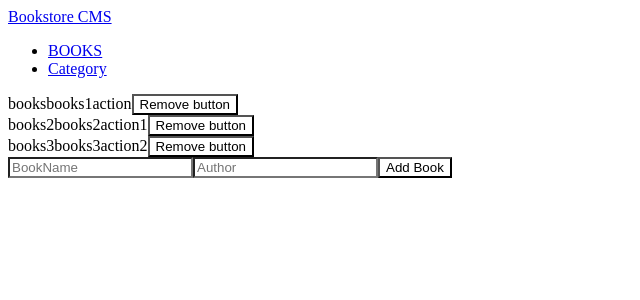
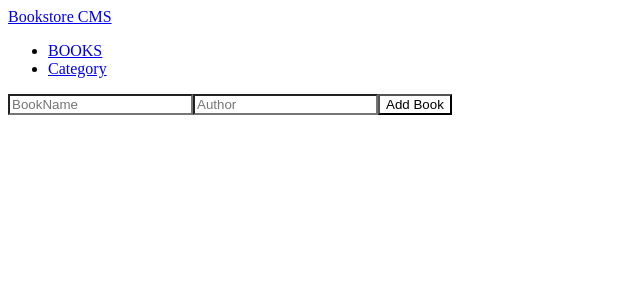
Before and after one commit to X-Elie-X/Bookstore, a React (Create React App) app: page / in a window 1280 px wide. Shown: the top 300 px of the page, without its empty margins (0-640 px from the left). Built offline with nearby package versions, Linux system fonts and the light colour scheme.

Commit message:
Update BooksList.js

```diff
--- a/src/components/BooksList.js
+++ b/src/components/BooksList.js
@@ -1,27 +1,5 @@
 import Book from './Book';
 
-const Bookslist = () => {
-  const books = [
-    {
-      id: 1,
-      title: 'books',
-      author: 'books1',
-      category: 'action',
-    },
-    {
-      id: 2,
-      title: 'books2',
-      author: 'books2',
-      category: 'action1',
-    },
-    {
-      id: 3,
-      title: 'books3',
-      author: 'books3',
-      category: 'action2',
-    },
-  ];
-  return <Book books={books} />;
-};
+const Bookslist = () => <Book />;
 
 export default Bookslist;
```
